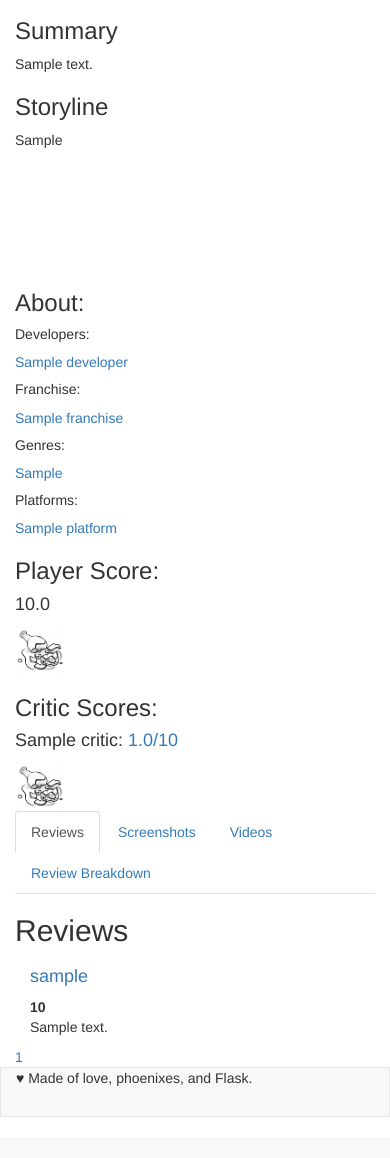
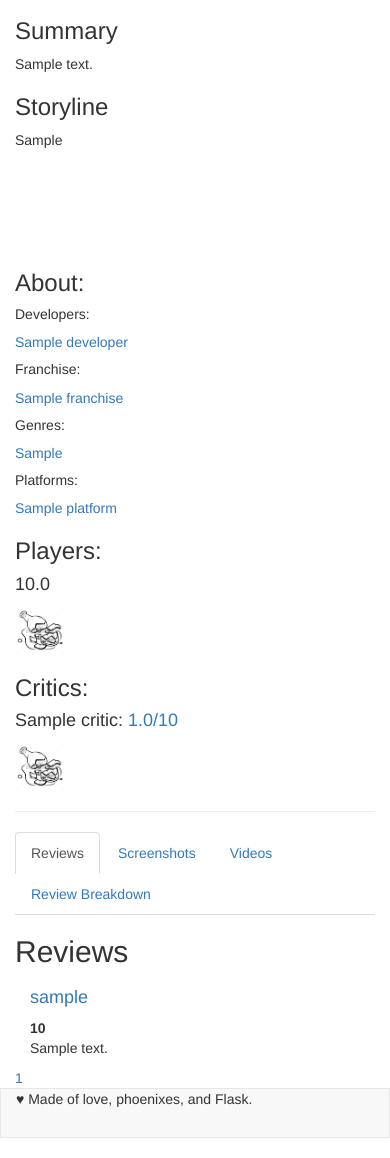
Before and after one commit to subwavesignals/exp_reviews, a Flask app: page /games/1 in a window 390 px wide. Shown: the part 342-1500 px from the top of the page. Before the commit the page ends 1459 px from the top, so only its background shows below. Run offline with Flask 2, Linux system fonts and the light colour scheme; tables that the repository leaves empty hold one stand-in row (values such as "Sample post"); some libraries are stand-ins or nearby versions.

Commit message:
small html changes for styling; js changes to display 9 reviews not 10

```diff
--- a/templates/game_details.html
+++ b/templates/game_details.html
@@ -4,47 +4,49 @@
 
 {% block content %}
 
-<div class="container-fluid">
-    <div class="row">
+<div class="container game">
+    <div class="row game-details">
         <div class="col-lg-3">
-            <h1>{{ game.name }}</h1>
+            <h1 class="game-name">{{ game.name }}</h1>
             {% if game.covers|length >= 1 %}
                 <img src="{{ game.covers[0].url }}" style="width:100%">
             {% else %}
-                <img src="/static/img/mysterious_wall_chicken.png" style="width: 250px; height: 400px;">
+                <img src="/static/img/tilebackground.jpg" style="width: 250px; height: 350px;">
             {% endif %}
             {% if session.get("user_id") and not added %}
-                <button type="button" id="add-game">Add Game +</button>
-                <p id="fake-flash" style="display: none">Added to your list.</p>
+                <div class="add-button">
+                    <button type="button" id="add-game">Add Game +</button>
+                    <p id="fake-flash" style="display: none">Added to your list.</p>
+                </div>
             {% endif %}
         </div>
-        <div class="col-lg-4">
+        <div class="col-lg-4 game-summary-storyline">
             {% if game.summary %}
                 <h3>Summary</h3>
-                <div class="summary-toggle" height="140px;">
-                    {% if game.summary|length < 450 %}
+                <div class="summary-toggle" height: 120>
+                    {% if game.summary|length < 300 %}
                     <span class="summary-toggle full">{{ game.summary }}</span>
                     {% else %}
                     <span class="summary-toggle full" style="display: none">{{ game.summary }}</span>
-                    <span class="summary-toggle short">{{ game.summary[:450 ] }}...    </span>
+                    <span class="summary-toggle short">{{ game.summary[:300 ] }}...    </span>
                         <a href="#" class="toggle" id="summary-toggle">Show More</a>
                     {% endif %}
                 </div>
             {% endif %}
             {% if game.storyline %}
                 <h3>Storyline</h3>
-                <div class="storyline-toggle" style="height: 140px;"">
-                    {% if game.storyline|length < 450 %}
+                <div class="storyline-toggle" style="height: 120px;"">
+                    {% if game.storyline|length < 300 %}
                     <span class="storyline-toggle full">{{ game.storyline }}</span>
                     {% else %}
                     <span class="storyline-toggle full" style="display: none">{{ game.storyline }}</span>
-                    <span class="storyline-toggle short">{{ game.storyline[:450] }}... </span>
+                    <span class="storyline-toggle short">{{ game.storyline[:300] }}... </span>
                         <a href="#" class="toggle" id="storyline-toggle">Show More</a>
                     {% endif %}
                 </div>
             {% endif %}
         </div>
-        <div class="col-lg-2">
+        <div class="col-lg-2 game-about">
             <h3>About:</h3>
             {% if game.developers %}
                 <h5>Developers: </h5>
@@ -69,18 +71,18 @@
                 {% endfor %}
             {% endif %}
         </div>
-        <div class="col-lg-3">
+        <div class="col-lg-3 game-scores">
             {% if player_score[0] %}
             <div class="row">
                 <div class="col-lg-8">
-                    <h3>Player Score:</h3>
+                    <h3>Players:</h3>
                     <h4>{{ "%.1f" % player_score[0] }}</h4>
                 </div>
                 <div class="col-lg-4">
                     {% if player_score[0] >= 65 %}
-                        <img src="/static/img/greenbottle.png" style="height: 50px; width: auto">
+                        <img class="score-icon" src="/static/img/greenbottle.png" style="height: 50px; width: auto">
                     {% else %}
-                        <img src="/static/img/brokenbottle.jpg" style="height: 50px; width: auto">
+                        <img class="score-icon" src="/static/img/brokenbottle.jpg" style="height: 50px; width: auto">
                     {% endif %}
                 </div>
             </div>
@@ -88,16 +90,16 @@
             {% if critic_scores %}
             <div class="row">
                 <div class="col-lg-8">
-                    <h3>Critic Scores: </h3>
+                    <h3>Critics: </h3>
                         {% for review in critic_scores %}
-                            <h4>{{ review[0] }}: <a href="{{ review[2] }}">{{ review[1] / 10 }}/10</a></h4>
+                            <h4>{{ review[0] }}: <a href="{{ review[2] }}" target="_blank">{{ review[1] / 10 }}/10</a></h4>
                         {% endfor %}
                 </div>
                 <div class="col-lg-4">
                     {% if critic_avg >= 65 %}
-                        <img src="/static/img/greenbottle.png" style="height: 50px; width: auto">
+                        <img class="score-icon" src="/static/img/greenbottle.png" style="height: 50px; width: auto">
                     {% else %}
-                        <img src="/static/img/brokenbottle.jpg" style="height: 50px; width: auto">
+                        <img class="score-icon" src="/static/img/brokenbottle.jpg" style="height: 50px; width: auto">
                     {% endif %}
                 </div>
             </div>
@@ -108,8 +110,8 @@
                 {% if current_review %}
                     <h4>Edit your Review:</h4>
                     <form action="/review/{{ game.game_id }}" method="POST">
-                        <label>Score: </label><input type="number" name="score" min="0" max="100" value="{{ current_review.score }}">
-                        <label>Comments: </label><input type="textarea" name="comment" value="{{ current_review.comment }}">
+                        <label>Score: </label> <input type="number" name="score" min="0" max="100" value="{{ current_review.score }}">
+                        <label>Comments: </label> <input type="textarea" name="comment" value="{{ current_review.comment }}">
                         <input type="submit" name="submit" value="Update">
                     </form>
                 {% else %}
@@ -126,6 +128,8 @@
             {% endif %}
         </div>
     </div> <!-- End main info div -->
+
+    <hr>
 
      <!-- Nav tabs -->
     <ul class="nav nav-tabs" role="tablist">
@@ -188,17 +192,17 @@
 
             <!-- Wrapper for slides -->
             <div class="carousel-inner" role="listbox">
-                {% for index in range((videos|length / 4)|int + 1) %}
+                {% for index in range((videos|length / 2)|int + 1) %}
                 {% if index == 0 %}
                     <div class="item active">
                 {% else %}
                     <div class="item">
                 {% endif %}
-                    {% for video in videos[(index * 4):4 + (index * 4)] %}
+                    {% for video in videos[(index * 2):2 + (index * 2)] %}
                         <iframe
                             src="http://www.youtube.com/embed/{{ video.slug }}"
                             height="300"
-                            width="400"
+                            width="550"
                             frameborder="0"
                             scrolling=no
                             allowfullscreen=true>
@@ -246,12 +250,14 @@
                         <div class="paginated-reviews"></div>
                     {% else %}
                         {% for review in reviews %}
-                            <div class="col-lg-4 col-md-6 col-xs-12">
+                            <div class="col-lg-4 col-md-6 col-xs-12 review">
+                                <div class="review-inner">
                                 <h4><a href="/users/{{ review.user.user_id }}">{{ review.user.username }}</a></h4>
                                 <strong>{{ review.score }}</strong>
                                 {% if review.comment %}
                                     <p>{{ review.comment }}</p>
                                 {% endif %}
+                                </div>
                             </div>
                         {% endfor %}
                     {% endif %}
@@ -328,7 +334,7 @@
     };
 
     var getReviews = function (){
-        var maxReview = urlIndex * 10;
+        var maxReview = urlIndex * 9;
         var data = {"gameId": gameId, "maxReview": maxReview};
 
         $.get("/get_game_reviews.json", data, setPaginatedReviews);
@@ -338,14 +344,17 @@
         paginatedHTML = "";
         for (var i = 0; i < results.length; i++){
             paginatedHTML = (paginatedHTML + "<div class='col-lg-4 col-md-6 " +
-                "col-xs-12'><h4><a href='/users/" + results[i]['user_id'] + "'>" +
+                "col-xs-12 review'><div class='review-inner'><h4><a href='/users/" + results[i]['user_id'] + "'>" +
                 results[i]['username'] + "</a></h4><strong>" + results[i]['score'] +
                 "</strong>");
             if (results[i]["comment"]){
                 paginatedHTML = paginatedHTML + "<p>" + results[i]["comment"] +
                 "</p>";
             }
-            paginatedHTML = paginatedHTML + "</div>";
+            paginatedHTML = paginatedHTML + "</div></div>";
+            if ((i + 1) % 3 == 0) {
+                paginatedHTML = paginatedHTML + "<div class='clearfix visible-lg-block'></div>";
+            }
         }
         paginatedReviews.html(paginatedHTML);
     };
```
Also changed, not shown: templates/user_details.html (+11 -6 lines).
